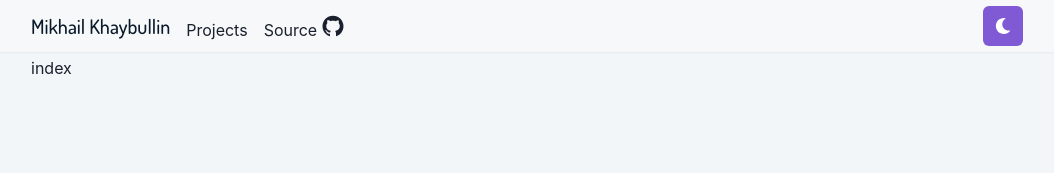
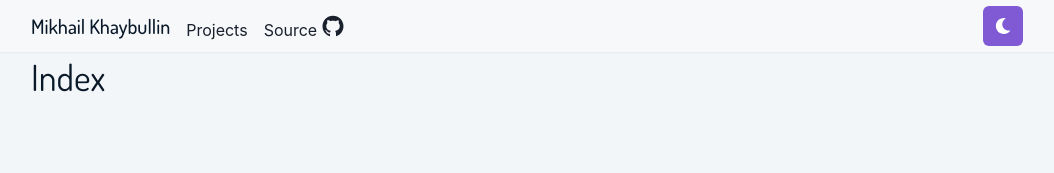
Before and after one commit to m1xa4kala/m1xa4kala-personal-website, a Next.js app: page / in a window 1280 px wide. Shown: the top 173 px of the page, without its empty margins (113-1167 px from the left). Built offline with nearby package versions, Linux system fonts and the light colour scheme.

Commit message:
refactor pages and main layout

```diff
--- a/components/layouts/Main.js
+++ b/components/layouts/Main.js
@@ -5,15 +5,17 @@ import Header from '../Header.js'
 
 const Main = ({ children, router }) => {
   return (
-    <Box as='main' pb={6}>
+    <>
       <Head>
         <meta name='viewport' content='initial-scale=1.0, width=device-width' />
       </Head>
       <Header path={router} />
-      <Container pt={14} maxW={['sm', 'container.sm', 'container.md', 'container.lg']}>
-        {children}
-      </Container>
-    </Box>
+      <Box as='main' pb={6}>
+        <Container pt={14} maxW={['sm', 'container.sm', 'container.md', 'container.lg']}>
+          {children}
+        </Container>
+      </Box>
+    </>
   )
 }
 
--- a/pages/_app.js
+++ b/pages/_app.js
@@ -2,15 +2,26 @@ import { ChakraProvider } from '@chakra-ui/react'
 import Layout from '../components/layouts/Main'
 import { useRouter } from 'next/router'
 import theme from '../lib/theme'
+import { AnimatePresence } from 'framer-motion'
+
+function handleExitComplete() {
+  if (typeof window !== 'undefined') {
+    window.scrollTo({ top: 0 })
+  }
+}
 
 const MyApp = ({ Component, pageProps }) => {
   const router = useRouter()
   return (
-    <ChakraProvider resetCSS theme={theme}>
-      <Layout router={router}>
-        <Component {...pageProps} key={router.route} />
-      </Layout>
-    </ChakraProvider>
+    <>
+      <AnimatePresence exitBeforeEnter onExitComplete={handleExitComplete}>
+        <ChakraProvider resetCSS theme={theme}>
+          <Layout router={router}>
+            <Component {...pageProps} key={router.route} />
+          </Layout>
+        </ChakraProvider>
+      </AnimatePresence>
+    </>
   )
 }
 
--- a/pages/index.js
+++ b/pages/index.js
@@ -1,5 +1,12 @@
+import { Heading } from '@chakra-ui/react'
+import Layout from '../components/layouts/Article'
+
 const index = () => {
-  return <div>index</div>
+  return (
+    <Layout title='Home'>
+      <Heading>Index</Heading>
+    </Layout>
+  )
 }
 
 export default index
```
